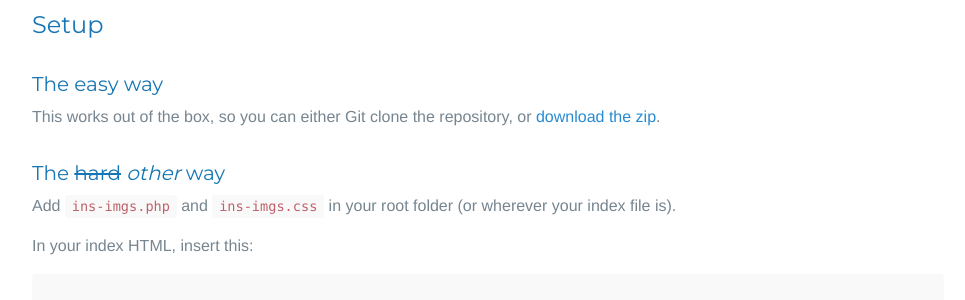
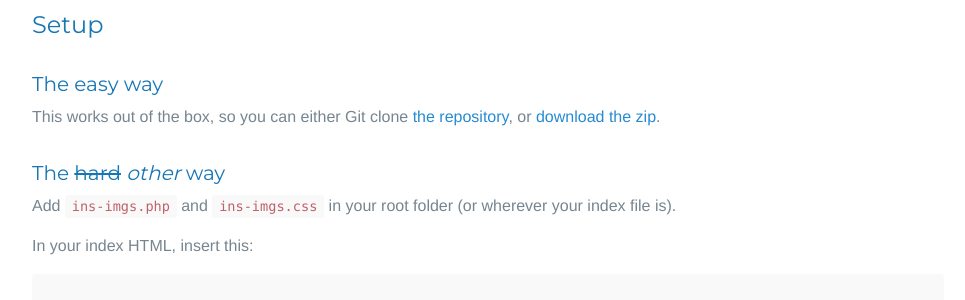
Before and after one commit to cirgl/lthr.github.io, a Jekyll site: the page built from _posts/2015-01-01-show-all-images-with-php.md, in a window 1280 px wide. Shown: the part 677-977 px from the top of the page, without its empty margins (152-1117 px from the left). Built offline with Jekyll 4.4.1, drawn with Linux system fonts in a browser that asks for light colours; comment, search, counter and statistics services are not loaded; some of the changed lines change nothing that is shown.

Commit message:
add link to repo

```diff
--- a/_posts/2015-01-01-show-all-images-with-php.md
+++ b/_posts/2015-01-01-show-all-images-with-php.md
@@ -22,7 +22,7 @@ You'll need PHP on your server in order for this to work.
 ## Setup
 
 ### The easy way
-This works out of the box, so you can either Git clone the repository, or [download the zip](https://github.com/justnarp/show-all-images-in-a-folder-with-php/archive/master.zip).
+This works out of the box, so you can either Git clone [the repository](https://github.com/justnarp/show-all-images-in-a-folder-with-php), or [download the zip](https://github.com/justnarp/show-all-images-in-a-folder-with-php/archive/master.zip).
 
 ### The <del>hard</del> <i>other</i> way
 Add [`ins-imgs.php`](https://github.com/justnarp/show-all-images-in-a-folder-with-php/blob/master/ins-imgs.php) and [`ins-imgs.css`](https://github.com/justnarp/show-all-images-in-a-folder-with-php/blob/master/ins-imgs.css) in your root folder (or wherever your index file is).
```
